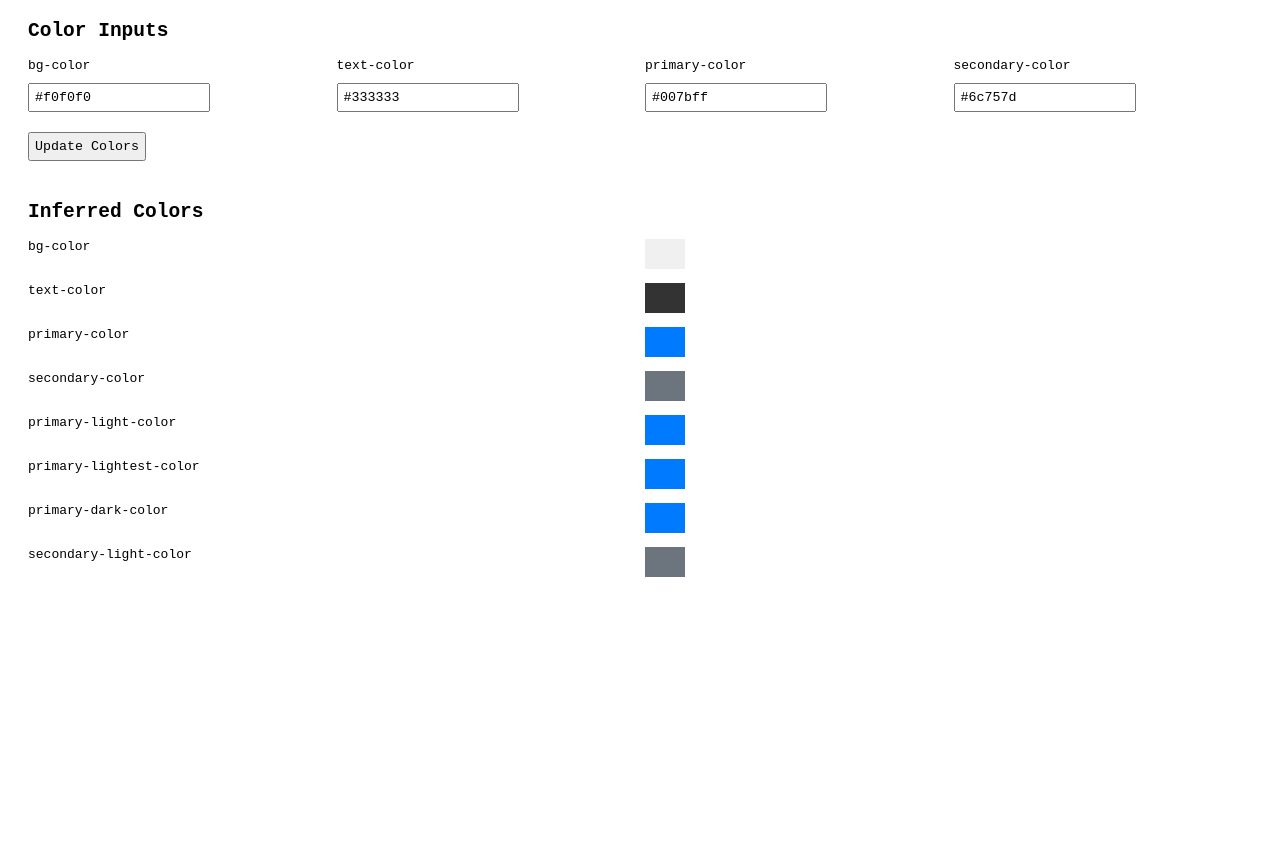
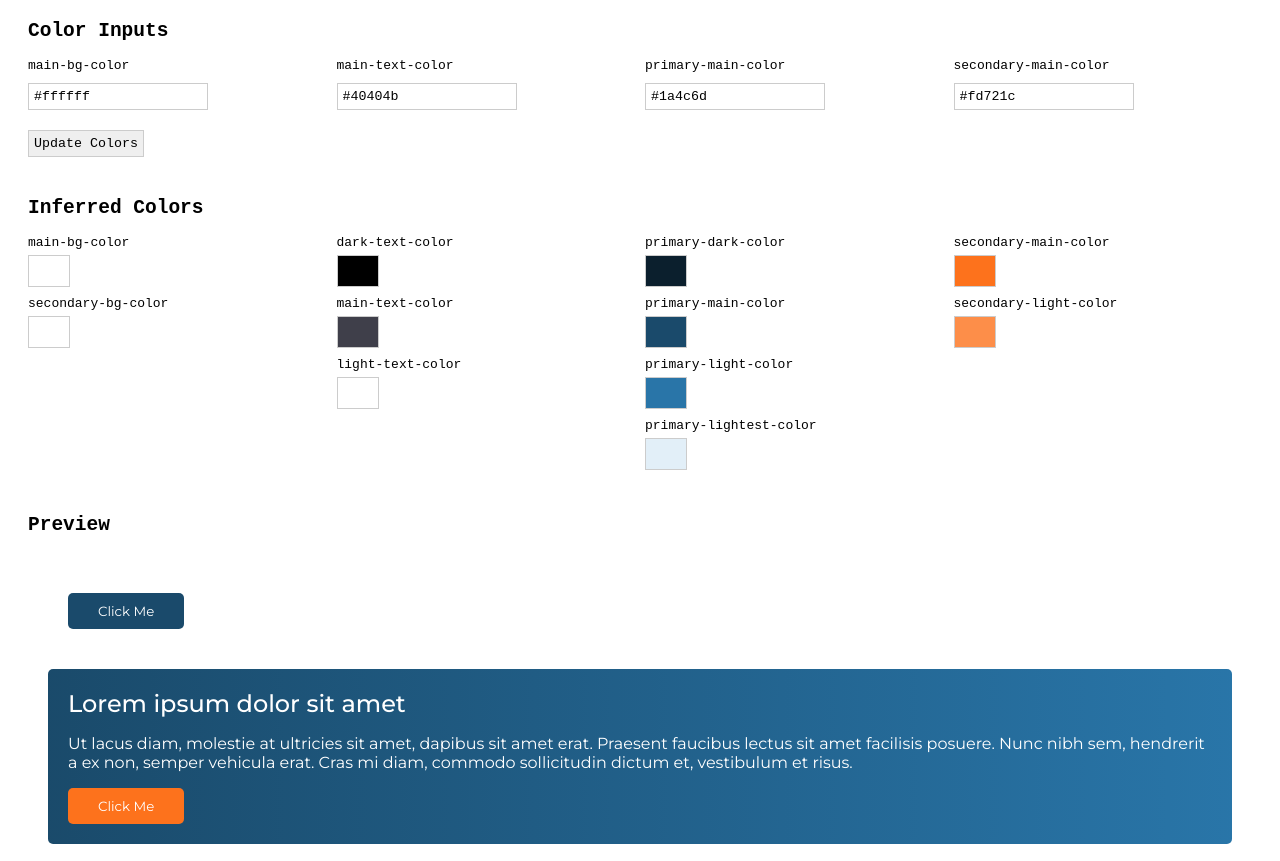
Before and after one commit to lasanthaS/color-theme-creator, a plain HTML site: page index.html in a window 1280 px wide. Shown: the top 861 px of the page. Before the commit the page ends 800 px from the top, so only its background shows below. Drawn offline with nearby package versions, Linux system fonts and the light colour scheme.

Commit message:
Add preview and fix the logic

```diff
--- /dev/null
+++ b/css/main.css
@@ -0,0 +1,140 @@
+* {
+    font-family: monospace;
+}
+
+input[type=text], button {
+    padding: 5px;
+    border: 1px solid #ccc;
+}
+
+section {
+    margin: 20px;
+    margin-bottom: 40px;
+}
+
+.color-box {
+    width: 40px;
+    height: 30px;
+    display: inline-block;
+    border: 1px solid #ccc;
+}
+
+.grid-4 {
+    display: grid;
+    grid-template-columns: repeat(4, 1fr);
+    gap: 10px;
+    margin-bottom: 20px;;
+}
+
+.col {
+    display: flex;
+    flex-direction: column;
+    gap: 5px;
+}
+
+/* Preview */
+.preview {
+}
+
+.preview .block {
+    margin-bottom: 20px;
+    padding: 20px;
+}
+
+.preview .container {
+    background-color: var(--main-bg-color);
+    padding: 20px;
+}
+
+.preview .container * {
+    font-family: "Montserrat", sans-serif;
+}
+
+.preview h2 {
+    font-weight: 500;
+    padding: 0;
+    margin: 0;
+}
+
+preview p {
+    margin: 0;
+    padding: 0;
+    line-height: 1.5rem;
+}
+
+.preview button {
+    border: none;
+    padding: 10px 30px;
+    border-radius: 5px;
+    cursor: pointer;
+    transition: 0.5s;
+}
+
+.preview button.primary {
+    background-color: var(--primary-main-color);
+    color: var(--light-text-color);
+}
+
+.preview button.primary:hover {
+    background-color: var(--primary-light-color);
+}
+
+.preview button.secondary {
+    background-color: var(--secondary-main-color);
+    color: var(--light-text-color);
+}
+
+.preview button.secondary:hover {
+    background-color: var(--secondary-light-color);
+}
+
+.preview .hero {
+    background: linear-gradient(90deg, var(--primary-main-color), var(--primary-light-color));
+    border-radius: 5px;;
+}
+
+.preview .hero h2 {
+    color: var(--light-text-color);
+}
+
+.preview .hero p {
+    color: var(--light-text-color);
+}
+
+.preview .page-hero {
+    background-color: var(--primary-lightest-color);
+    border-radius: 5px;
+    padding: 20px;
+    color: var(--light-text-color);
+    display: flex;
+}
+
+.preview .page-hero .logo {
+    width: 80px;
+    height: 80px;
+    background-color: var(--primary-main-color);
+    display: flex;
+    justify-content: center;
+    align-items: center;
+    border-radius: 5px;
+    color: var(--light-text-color);
+    font-size: 48px;
+    font-weight: 500;
+    margin-right: 20px;
+}
+
+.preview .page-hero h2 {
+    color: var(--dark-text-color);
+}
+
+.preview .page-hero p {
+    color: var(--main-text-color);
+}
+
+.preview .plain-content h2 {
+    color: var(--dark-text-color);
+}
+
+.preview .plain-content p {
+    color: var(--main-text-color);
+}
--- a/index.html
+++ b/index.html
@@ -3,200 +3,109 @@
 <head>
     <meta charset="UTF-8">
     <meta name="viewport" content="width=device-width, initial-scale=1.0">
-    <title>Document</title>
-    <style>
-        * {
-            font-family: monospace;
-        }
-
-        input[type=text], button {
-            padding: 5px;
-        }
-
-        section {
-            margin: 20px;
-            margin-bottom: 40px;
-        }
-
-        .color-box {
-            width: 40px;
-            height: 30px;
-            display: inline-block;
-        }
-
-        .grid-4 {
-            display: grid;
-            grid-template-columns: repeat(4, 1fr);
-            gap: 10px;
-            margin-bottom: 20px;;
-        }
-
-        .grid-2 {
-            display: grid;
-            grid-template-columns: repeat(2, 1fr);
-            gap: 10px;
-        }
-
-    </style>
+    <title>Theme Color Creator</title>
+    <link href="https://fonts.googleapis.com/css2?family=Montserrat:ital,wght@0,100..900;1,100..900&display=swap" rel="stylesheet">
     <style>
         :root {
-            --bg-color: #f0f0f0;
-            --text-color: #333;
-            --primary-color: #007bff;
-            --secondary-color: #6c757d;
-            --primary-light-color: #007bff;
-            --primary-lightest-color: #007bff;
-            --primary-dark-color: #007bff;
-            --secondary-light-color: #6c757d;
+            --main-bg-color: #ffffff;
+            --secondary-bg-color: #ffffff;
+
+            --dark-text-color: #ffffff;
+            --main-text-color: #ffffff;
+            --light-text-color: #ffffff;
+
+            --primary-dark-color: #ffffff;
+            --primary-main-color: #ffffff;
+            --primary-light-color: #ffffff;
+            --primary-lightest-color: #ffffff;
+
+            --secondary-main-color: #ffffff;
+            --secondary-light-color: #ffffff;
         }
     </style>
+    <link rel="stylesheet" href="css/main.css">
 </head>
 <body>
     <section>
         <h1>Color Inputs</h1>
         <div class="grid-4">
-            <div>bg-color</div>
-            <div>text-color</div>
-            <div>primary-color</div>
-            <div>secondary-color</div>
-            <div><input type="text" id="in-bg-color" value="#f0f0f0" data-jscolor="{}" /></div>
-            <div><input type="text" id="in-text-color" value="#333333" data-jscolor="{}" /></div>
-            <div><input type="text" id="in-primary-color" value="#007bff" data-jscolor="{}" /></div>
-            <div><input type="text" id="in-secondary-color" value="#6c757d" data-jscolor="{}" /></div>
+            <div>main-bg-color</div>
+            <div>main-text-color</div>
+            <div>primary-main-color</div>
+            <div>secondary-main-color</div>
+            <div><input type="text" id="in-main-bg-color" value="#ffffff" data-jscolor="{}" /></div>
+            <div><input type="text" id="in-main-text-color" value="#40404b" data-jscolor="{}" /></div>
+            <div><input type="text" id="in-primary-main-color" value="#1a4c6d" data-jscolor="{}" /></div>
+            <div><input type="text" id="in-secondary-main-color" value="#fd721c" data-jscolor="{}" /></div>
         </div>
         <button id="btn-update-colors">Update Colors</button>
     </section>
     <section>
         <h1>Inferred Colors</h1>
-        <div class="grid-2">
-            <div>bg-color</div>
-            <div><span class="color-box" style="background-color: var(--bg-color);"></span></div>
-            <div>text-color</div>
-            <div><span class="color-box" style="background-color: var(--text-color);"></span></div>
-            <div>primary-color</div>
-            <div><span class="color-box" style="background-color: var(--primary-color);"></span></div>
-            <div>secondary-color</div>
-            <div><span class="color-box" style="background-color: var(--secondary-color);"></span></div>
+        <div class="grid-4">
+            <div class="col">
+                <div>main-bg-color</div>
+                <div><span class="color-box" style="background-color: var(--main-bg-color);"></span></div>
+                <div>secondary-bg-color</div>
+                <div><span class="color-box" style="background-color: var(--secondary-bg-color);"></span></div>
+            </div>
+            <div class="col">
+                <div>dark-text-color</div>
+                <div><span class="color-box" style="background-color: var(--dark-text-color);"></span></div>
+                <div>main-text-color</div>
+                <div><span class="color-box" style="background-color: var(--main-text-color);"></span></div>
+                <div>light-text-color</div>
+                <div><span class="color-box" style="background-color: var(--light-text-color);"></span></div>
+            </div>
+            <div class="col">
+                <div>primary-dark-color</div>
+                <div><span class="color-box" style="background-color: var(--primary-dark-color);"></span></div>
+                <div>primary-main-color</div>
+                <div><span class="color-box" style="background-color: var(--primary-main-color);"></span></div>
                 <div>primary-light-color</div>
                 <div><span class="color-box" style="background-color: var(--primary-light-color);"></span></div>
                 <div>primary-lightest-color</div>
                 <div><span class="color-box" style="background-color: var(--primary-lightest-color);"></span></div>
-            <div>primary-dark-color</div>
-            <div><span class="color-box" style="background-color: var(--primary-dark-color);"></span></div>
+            </div>
+            <div class="col">
+                <div>secondary-main-color</div>
+                <div><span class="color-box" style="background-color: var(--secondary-main-color);"></span></div>
                 <div>secondary-light-color</div>
                 <div><span class="color-box" style="background-color: var(--secondary-light-color);"></span></div>
+            </div>
+        </div>
+    </section>
+    <section class="preview">
+        <h1>Preview</h1>
+        <div class="container">
+            <div class="block">
+                <button class="primary">Click Me</button>
+            </div>
+
+            <div class="hero block">
+                <h2>Lorem ipsum dolor sit amet</h2>
+                <p>Ut lacus diam, molestie at ultricies sit amet, dapibus sit amet erat. Praesent faucibus lectus sit amet facilisis posuere. Nunc nibh sem, hendrerit a ex non, semper vehicula erat. Cras mi diam, commodo sollicitudin dictum et, vestibulum et risus.</p>
+                <button class="secondary">Click Me</button>
+            </div>
+
+            <div class="page-hero block">
+                <span class="logo">LI</span>
+                <div>
+                    <h2>Lorem ipsum dolor sit amet</h2>
+                    <p>Ut lacus diam, molestie at ultricies sit amet, dapibus sit amet erat. Praesent faucibus lectus sit amet facilisis posuere. Nunc nibh sem, hendrerit a ex non, semper vehicula erat. Cras mi diam, commodo sollicitudin dictum et, vestibulum et risus.</p>
+                </div>
+            </div>
+
+            <div class="plain-content block">
+                <h2>Lorem ipsum dolor sit amet</h2>
+                <p>Ut lacus diam, molestie at ultricies sit amet, dapibus sit amet erat. Praesent faucibus lectus sit amet facilisis posuere. Nunc nibh sem, hendrerit a ex non, semper vehicula erat. Cras mi diam, commodo sollicitudin dictum et, vestibulum et risus.</p>
+            </div>
         </div>
     </section>
 
     <script src="https://code.jquery.com/jquery-3.7.1.min.js"></script>
     <script src="https://cdnjs.cloudflare.com/ajax/libs/jscolor/2.5.2/jscolor.min.js"></script>
-
-    <script>
-        const hexToHSL = (hex) => {
-            // Remove the hash at the start if it's there
-            hex = hex.replace(/^#/, '');
-
-            // Parse r, g, b values
-            let r = parseInt(hex.substring(0, 2), 16) / 255;
-            let g = parseInt(hex.substring(2, 4), 16) / 255;
-            let b = parseInt(hex.substring(4, 6), 16) / 255;
-
-            // Find min and max values
-            let max = Math.max(r, g, b), min = Math.min(r, g, b);
-            let h, s, l = (max + min) / 2;
-
-            if (max === min) {
-                h = s = 0; // Achromatic
-            } else {
-                let d = max - min;
-                s = l > 0.5 ? d / (2 - max - min) : d / (max + min);
-                switch (max) {
-                    case r:
-                        h = (g - b) / d + (g < b ? 6 : 0);
-                        break;
-                    case g:
-                        h = (b - r) / d + 2;
-                        break;
-                    case b:
-                        h = (r - g) / d + 4;
-                        break;
-                }
-                h = Math.round(h * 60);
-            }
-
-            s = Math.round(s * 100);
-            l = Math.round(l * 100);
-            return `hsl(${h}, ${s}%, ${l}%)`;
-        };
-
-        const isDarkMode = (hex) => {
-            // Remove the hash at the start if it's there
-            hex = hex.replace(/^#/, '');
-
-            // Convert to RGB
-            let r = parseInt(hex.substring(0, 2), 16);
-            let g = parseInt(hex.substring(2, 4), 16);
-            let b = parseInt(hex.substring(4, 6), 16);
-
-            // Convert RGB to relative luminance
-            function luminance(value) {
-                let v = value / 255;
-                return v <= 0.03928 ? v / 12.92 : Math.pow((v + 0.055) / 1.055, 2.4);
-            }
-
-            let L = 0.2126 * luminance(r) + 0.7152 * luminance(g) + 0.0722 * luminance(b);
-
-            // Define a threshold (0.5 is a common choice)
-            return L < 0.5 ? "dark" : "light";
-        }
-
-        function adjustHSL(hsl, percentage) {
-            // Extract H, S, and L from the HSL string
-            let match = hsl.match(/^hsl\((\d+),\s*(\d+)%,\s*(\d+)%\)$/);
-            if (!match) {
-                throw new Error("Invalid HSL format. Use 'hsl(H, S%, L%)'");
-            }
-
-            let h = parseInt(match[1], 10);
-            let s = parseInt(match[2], 10);
-            let l = parseInt(match[3], 10);
-
-            // Adjust the Lightness by the given percentage
-            l = Math.max(0, Math.min(100, l + (l * percentage) / 100));
-
-            // Return the new HSL color
-            return `hsl(${h}, ${s}%, ${Math.round(l)}%)`;
-        }
-
-        $(document).ready(() => {
-            $('#btn-update-colors').click(() => {
-                const bg_color = $('#in-bg-color').val();
-                const text_color = $('#in-text-color').val();
-                const primary_color = $('#in-primary-color').val();
-                const secondary_color = $('#in-secondary-color').val();
-
-                const multiplier = isDarkMode(bg_color) === 'dark' ? -1 : 1;
-
-                const primary_color_hsl = hexToHSL(primary_color);
-                const primary_light_color_hsl = adjustHSL(primary_color_hsl, multiplier * 20);
-                const primary_lightest_color_hsl = adjustHSL(primary_color_hsl, multiplier * 80);
-                const primary_dark_color_hsl = adjustHSL(primary_color_hsl, multiplier * -20);
-                const secondary_color_hsl = hexToHSL(secondary_color);
-                const secondary_light_color_hsl = adjustHSL(secondary_color_hsl, multiplier * 20);
-
-
-                $(':root').css('--bg-color', bg_color);
-                $(':root').css('--text-color', text_color);
-                $(':root').css('--primary-color', primary_color);
-                $(':root').css('--secondary-color', secondary_color);
-                $(':root').css('--primary-light-color', primary_light_color_hsl);
-                $(':root').css('--primary-lightest-color', primary_lightest_color_hsl);
-                $(':root').css('--primary-dark-color', primary_dark_color_hsl);
-                $(':root').css('--secondary-light-color', secondary_light_color_hsl);
-            });
-        })
-
-    </script>
+    <script src="js/main.js"></script>
 
 </body>
 </html>
--- /dev/null
+++ b/js/main.js
@@ -0,0 +1,135 @@
+const CLR_BLACK = 'hsl(0, 0%, 0%)';
+const CLR_WHITE = 'hsl(0, 0%, 100%)';
+
+const hexToHSL = (hex) => {
+    // Remove the hash at the start if it's there
+    hex = hex.replace(/^#/, '');
+
+    // Parse r, g, b values
+    let r = parseInt(hex.substring(0, 2), 16) / 255;
+    let g = parseInt(hex.substring(2, 4), 16) / 255;
+    let b = parseInt(hex.substring(4, 6), 16) / 255;
+
+    // Find min and max values
+    let max = Math.max(r, g, b), min = Math.min(r, g, b);
+    let h, s, l = (max + min) / 2;
+
+    if (max === min) {
+        h = s = 0; // Achromatic
+    } else {
+        let d = max - min;
+        s = l > 0.5 ? d / (2 - max - min) : d / (max + min);
+        switch (max) {
+            case r:
+                h = (g - b) / d + (g < b ? 6 : 0);
+                break;
+            case g:
+                h = (b - r) / d + 2;
+                break;
+            case b:
+                h = (r - g) / d + 4;
+                break;
+        }
+        h = Math.round(h * 60);
+    }
+
+    s = Math.round(s * 100);
+    l = Math.round(l * 100);
+    return `hsl(${h}, ${s}%, ${l}%)`;
+};
+
+const isDarkMode = (hex) => {
+    // Remove the hash at the start if it's there
+    hex = hex.replace(/^#/, '');
+
+    // Convert to RGB
+    let r = parseInt(hex.substring(0, 2), 16);
+    let g = parseInt(hex.substring(2, 4), 16);
+    let b = parseInt(hex.substring(4, 6), 16);
+
+    // Convert RGB to relative luminance
+    function luminance(value) {
+        let v = value / 255;
+        return v <= 0.03928 ? v / 12.92 : Math.pow((v + 0.055) / 1.055, 2.4);
+    }
+
+    let L = 0.2126 * luminance(r) + 0.7152 * luminance(g) + 0.0722 * luminance(b);
+
+    // Define a threshold (0.5 is a common choice)
+    return L < 0.5;
+};
+
+const adjustHSL = (hsl, percentage) => {
+    // Extract H, S, and L from the HSL string
+    let match = hsl.match(/^hsl\((\d+),\s*(\d+)%,\s*(\d+)%\)$/);
+    if (!match) {
+        throw new Error("Invalid HSL format. Use 'hsl(H, S%, L%)'");
+    }
+
+    let h = parseInt(match[1], 10);
+    let s = parseInt(match[2], 10);
+    let l = parseInt(match[3], 10);
+
+    // Adjust the Lightness by the given percentage
+    //l = Math.max(0, Math.min(100, l + (l * percentage) / 100));
+    l = l + ((100 - l) * percentage / 100);
+
+    // Return the new HSL color
+    return `hsl(${h}, ${s}%, ${Math.round(l)}%)`;
+};
+
+const updateColors = () => {
+    const raw = {
+        main_bg: $('#in-main-bg-color').val(),
+        main_text: $('#in-main-text-color').val(),
+        primary_main: $('#in-primary-main-color').val(),
+        secondary_main: $('#in-secondary-main-color').val(),
+    };
+
+    const is_dark_mode = isDarkMode(raw.main_bg);
+    const multiplier = is_dark_mode ? -1 : 1;
+
+    const hsl = {
+        main_bg: hexToHSL(raw.main_bg),
+        main_text: hexToHSL(raw.main_text),
+        primary_main: hexToHSL(raw.primary_main),
+        secondary_main: hexToHSL(raw.secondary_main),
+    };
+
+    hsl.secondary_bg = adjustHSL(hsl.main_bg, multiplier * -20);
+
+    hsl.light_text = is_dark_mode ? CLR_BLACK : CLR_WHITE;
+    hsl.dark_text = is_dark_mode ? CLR_WHITE : CLR_BLACK;
+
+    hsl.primary_light = adjustHSL(hsl.primary_main, multiplier * 20);
+    hsl.primary_lightest = adjustHSL(hsl.primary_main, multiplier * 90);
+    hsl.primary_dark = adjustHSL(hsl.primary_main, multiplier * -20);
+
+    hsl.secondary_light = adjustHSL(hsl.secondary_main, multiplier * 20);
+
+    $(':root').css('--main-bg-color', hsl.main_bg);
+    $(':root').css('--secondary-bg-color', hsl.secondary_bg);
+
+    $(':root').css('--dark-text-color', hsl.dark_text);
+    $(':root').css('--main-text-color', hsl.main_text);
+    $(':root').css('--light-text-color', hsl.light_text);
+
+    $(':root').css('--primary-dark-color', hsl.primary_dark);
+    $(':root').css('--primary-main-color', hsl.primary_main);
+    $(':root').css('--primary-light-color', hsl.primary_light);
+    $(':root').css('--primary-lightest-color', hsl.primary_lightest);
+
+    $(':root').css('--secondary-main-color', hsl.secondary_main);
+    $(':root').css('--secondary-light-color', hsl.secondary_light);
+};
+
+$(document).ready(() => {
+    $('#in-main-bg-color, #in-main-text-color, #in-primary-main-color, #in-secondary-main-color')
+        .change(() => {
+            updateColors();
+        });
+    $('#btn-update-colors').click(() => {
+        updateColors();
+    });
+    updateColors();
+});
```
Lines whose indentation alone changed are shown as unchanged.
